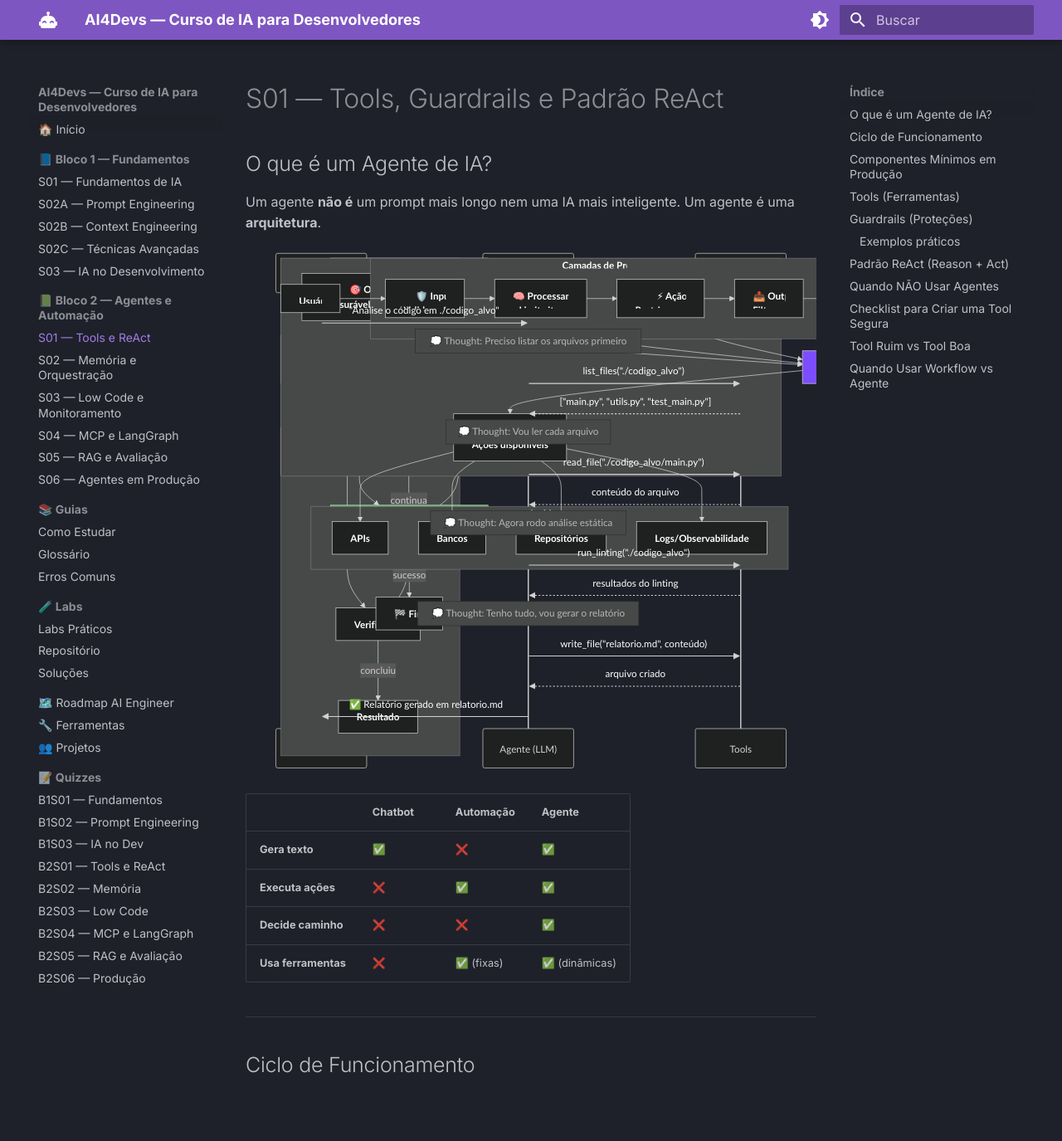
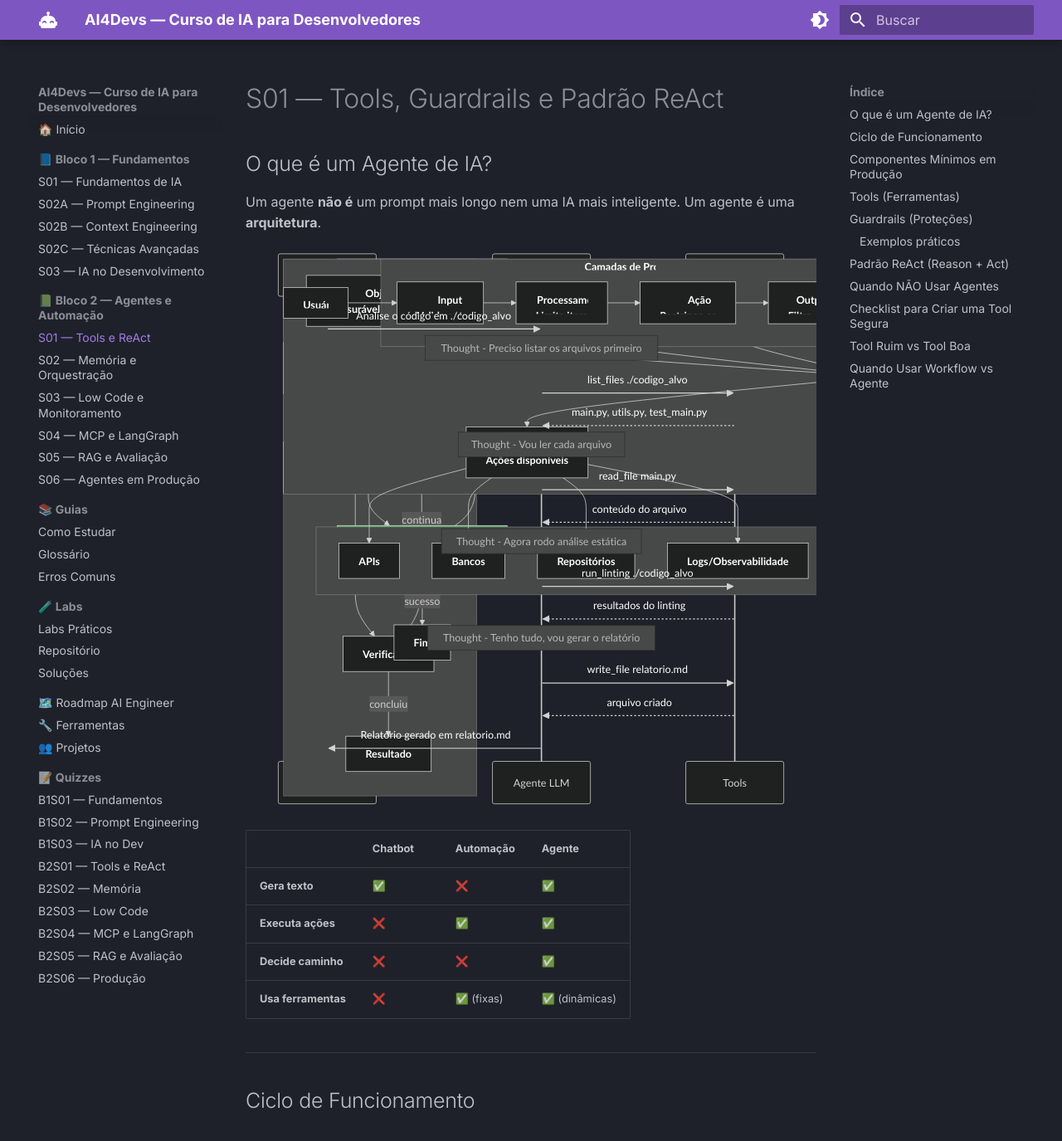
Before and after one commit to IA-para-DEVs-SD/AI4devs, an MkDocs documentation site: the page built from docs/bloco2/s01-tools-react.md, in a window 1280 px wide and 1400 px high. Shown: the top 1375 px of the window at 83% size. Built offline with MkDocs 1.6.1 and Material for MkDocs 9.7.7, drawn with Linux system fonts in a browser that asks for light colours.

Commit message:
fix: remove emojis e caracteres especiais dos diagramas Mermaid em B2S01
Mermaid 11 não parseia corretamente emojis em labels de nós,
parênteses em participant aliases e aspas/colchetes em messages.

````diff
--- a/docs/bloco2/s01-tools-react.md
+++ b/docs/bloco2/s01-tools-react.md
@@ -37,14 +37,14 @@ flowchart LR
 
 ```mermaid
 flowchart TD
-    P[👁️ Percepção<br/>Coleta dados: diffs, logs, APIs]
-    R[🧠 Raciocínio<br/>Decide estratégia e ferramentas]
-    A[⚡ Ação<br/>Executa: comenta PR, abre issue, chama API]
-    V[✅ Verificação<br/>Valida resultado, detecta falhas]
+    P[Percepção<br/>Coleta dados: diffs, logs, APIs]
+    R[Raciocínio<br/>Decide estratégia e ferramentas]
+    A[Ação<br/>Executa: comenta PR, abre issue, chama API]
+    V[Verificação<br/>Valida resultado, detecta falhas]
 
     P --> R --> A --> V
     V -->|objetivo não atingido| P
-    V -->|sucesso| F[🏁 Fim]
+    V -->|sucesso| F[Fim]
 
     style P fill:#2196f3,color:#fff
     style R fill:#7c4dff,color:#fff
@@ -62,10 +62,10 @@ flowchart TD
 ```mermaid
 flowchart TD
     subgraph "Agente"
-        OBJ[🎯 Objetivo<br/>Mensurável e operacional]
-        CTX[📚 Contexto<br/>Dados + restrições]
-        TOOLS[🔧 Ferramentas<br/>Ações disponíveis]
-        RULES[🚫 Regras/Limites<br/>O que NÃO pode fazer]
+        OBJ[Objetivo<br/>Mensurável e operacional]
+        CTX[Contexto<br/>Dados + restrições]
+        TOOLS[Ferramentas<br/>Ações disponíveis]
+        RULES[Regras e Limites<br/>O que NÃO pode fazer]
     end
 
     subgraph "Ambiente"
@@ -76,7 +76,7 @@ flowchart TD
     end
 
     TOOLS --> API & DB & GIT
-    OBJ & CTX & RULES --> LLM[🤖 LLM]
+    OBJ & CTX & RULES --> LLM[LLM]
     LLM --> TOOLS
     TOOLS --> LOG
 
@@ -121,10 +121,10 @@ Guardrails são **camadas de segurança** que impedem o agente de causar dano.
 flowchart LR
     subgraph "Camadas de Proteção"
         direction TB
-        I[🛡️ Input<br/>Valida entrada]
-        P[🧠 Processamento<br/>Limita iterações]
-        A[⚡ Ação<br/>Restringe escopo]
-        O[📤 Output<br/>Filtra saída]
+        I[Input<br/>Valida entrada]
+        P[Processamento<br/>Limita iterações]
+        A[Ação<br/>Restringe escopo]
+        O[Output<br/>Filtra saída]
     end
 
     U[Usuário] --> I --> P --> A --> O --> R[Resposta]
@@ -177,28 +177,28 @@ O padrão ReAct é o ciclo fundamental de um agente: **pensar → agir → obser
 ```mermaid
 sequenceDiagram
     participant U as Usuário
-    participant A as Agente (LLM)
+    participant A as Agente LLM
     participant T as Tools
 
-    U->>A: "Analise o código em ./codigo_alvo"
+    U->>A: Analise o código em ./codigo_alvo
 
-    Note over A: 💭 Thought: Preciso listar os arquivos primeiro
-    A->>T: list_files("./codigo_alvo")
-    T-->>A: ["main.py", "utils.py", "test_main.py"]
+    Note over A: Thought - Preciso listar os arquivos primeiro
+    A->>T: list_files ./codigo_alvo
+    T-->>A: main.py, utils.py, test_main.py
 
-    Note over A: 💭 Thought: Vou ler cada arquivo
-    A->>T: read_file("./codigo_alvo/main.py")
+    Note over A: Thought - Vou ler cada arquivo
+    A->>T: read_file main.py
     T-->>A: conteúdo do arquivo
 
-    Note over A: 💭 Thought: Agora rodo análise estática
-    A->>T: run_linting("./codigo_alvo")
+    Note over A: Thought - Agora rodo análise estática
+    A->>T: run_linting ./codigo_alvo
     T-->>A: resultados do linting
 
-    Note over A: 💭 Thought: Tenho tudo, vou gerar o relatório
-    A->>T: write_file("relatorio.md", conteúdo)
+    Note over A: Thought - Tenho tudo, vou gerar o relatório
+    A->>T: write_file relatorio.md
     T-->>A: arquivo criado
 
-    A->>U: ✅ Relatório gerado em relatorio.md
+    A->>U: Relatório gerado em relatorio.md
 ```
 
 !!! info "Características do ReAct"
````
